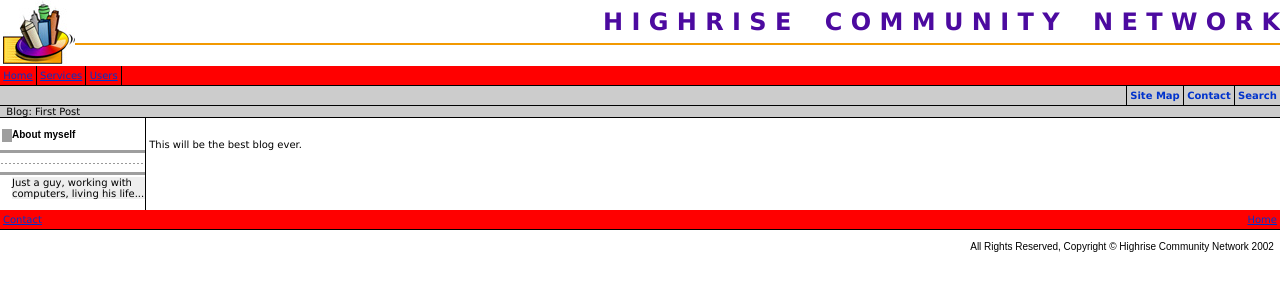
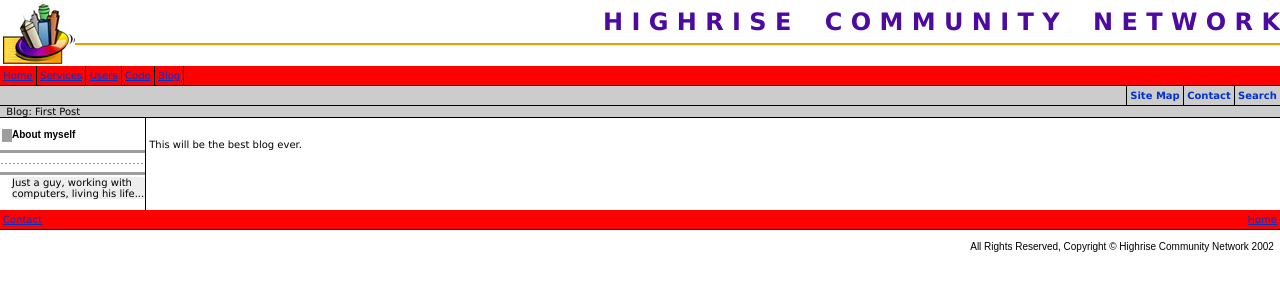
Before and after one commit to mountie/mountie.github.com, a Jekyll site: the page built from _posts/2010-12-19-01-first-post.markdown, in a window 1280 px wide. Shown: the top 300 px of the page. Built offline with Jekyll 4.4.1, drawn with Linux system fonts in a browser that asks for light colours; grey boxes are pictures that could not be loaded.

Commit message:
highrise

```diff
--- a/_layouts/default.html
+++ b/_layouts/default.html
@@ -35,19 +35,31 @@
 <table width="100%" border="0" cellspacing="0" cellpadding="0">
 	<tbody><tr align="left" bgcolor="#ff0000">
 		<td width="50">
-			&nbsp;<a href="/" class="navbar">Home</a>&nbsp;
+			&nbsp;<a href="http://www.highrise.ca/" class="navbar">Home</a>&nbsp;
 		</td>
 		<td width="1" bgcolor="#000000">
 			<img src="/images/space.gif" width="1" height="17" border="0">
 		</td>
 		<td width="50">
-				&nbsp;<a href="/services/" class="navbar">Services</a>&nbsp;
+				&nbsp;<a href="http://www.highrise.ca/services/" class="navbar">Services</a>&nbsp;
 		</td>
 		<td bgcolor="#000000">
 			<img src="/images/space.gif" width="1" height="17" border="0">
 		</td>
 		<td width="50">
-			&nbsp;<a href="/directory/" class="navbar">Users</a>&nbsp;
+			&nbsp;<a href="http://www.highrise.ca/directory/" class="navbar">Users</a>&nbsp;
+		</td>
+		<td bgcolor="#000000">
+			<img src="/images/space.gif" width="1" height="17" border="0">
+		</td>
+		<td width="50">
+			&nbsp;<a href="http://code.highrise.ca/" class="navbar">Code</a>&nbsp;
+		</td>
+		<td bgcolor="#000000">
+			<img src="/images/space.gif" width="1" height="17" border="0">
+		</td>
+		<td width="50">
+			&nbsp;<a href="http://blog.highrise.ca/" class="navbar">Blog</a>&nbsp;
 		</td>
 		<td bgcolor="#000000">
 			<img src="/images/space.gif" width="1" height="17" border="0">
@@ -60,10 +72,10 @@
 		</td>
 	</tr>
 	<tr bgcolor="#000000">
-		<td colspan="14" height="1"></td>
+		<td colspan="18" height="1"></td>
 	</tr>
 	<tr bgcolor="#cccccc">
-		<td colspan="7" width="50%">
+		<td colspan="11" width="50%">
 			<img src="/images/space.gif" width="1" height="17" border="0">
 		</td>
 		<td width="49%">
@@ -89,16 +101,16 @@
 		</td>
 	</tr>
 	<tr bgcolor="#000000">
-		<td colspan="14" height="1"></td>
+		<td colspan="18" height="1"></td>
 	</tr>
 
 	<tr bgcolor="#cccccc">
-		<td colspan="14">
+		<td colspan="18">
 			&nbsp; Blog: {{ page.title }}
 		</td>
 	</tr>
 	<tr bgcolor="#000000">
-		<td colspan="14" height="1"></td>
+		<td colspan="18" height="1"></td>
 	</tr>
 
 </tbody></table>
--- a/_posts/2010-12-19-01-first-post.markdown
+++ b/_posts/2010-12-19-01-first-post.markdown
@@ -3,7 +3,6 @@ layout: default
 title: First Post
 categories:
   - blog
-
 ---
 
 This will be the best blog ever.
```
